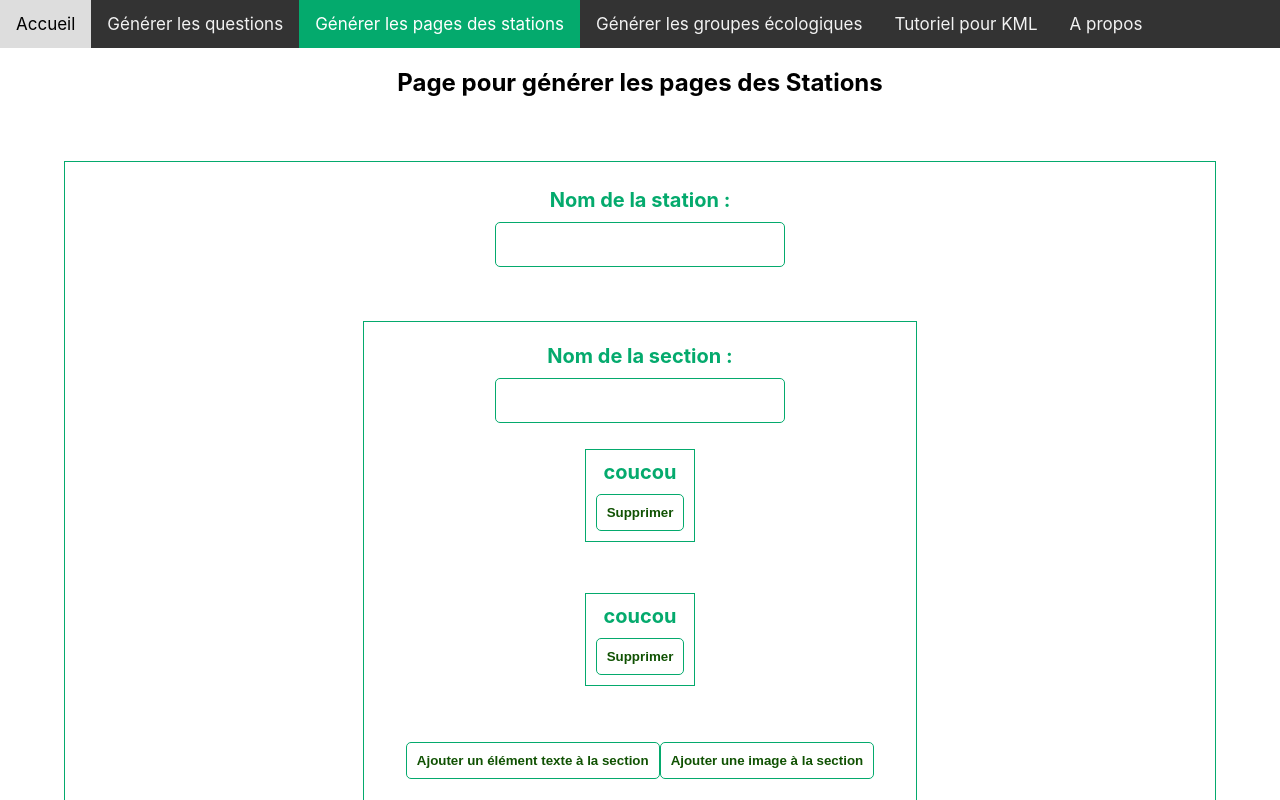
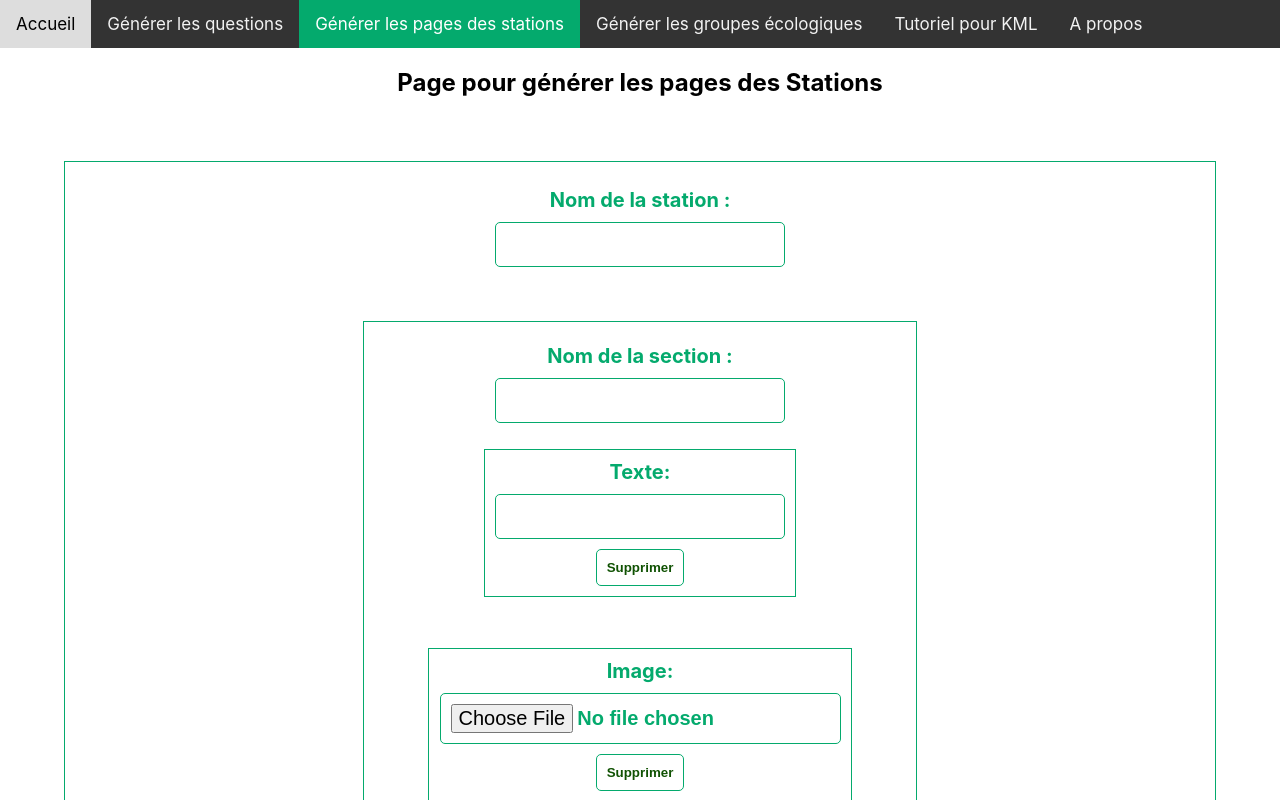
Before and after one commit to Projet-L3-Guide-des-Stations-Embarque/Guides_des_Station_Front, a React (Create React App) app: page /stations in a window 1280 px wide. Shown: the top 800 px of the page. Built offline with nearby package versions, Linux system fonts and the light colour scheme.

Commit message:
Generation Pages nouvelle structure fonctionnelle

```diff
--- a/src/pages/GenerationStation/Station/Section/Element/index.jsx
+++ b/src/pages/GenerationStation/Station/Section/Element/index.jsx
@@ -1,8 +1,47 @@
+import { useState} from "react";
 
 function Element(props) {
-    return(
-        <>
-        coucou
-        </>
-    )
+    const [valueTypeElem, setValueTypeElem] = useState(props.typeElem)
+    const [valueInfoElem, setValueInfoElem] = useState(props.infoElem)
+
+    const onChangeTextElement = (e) => {
+        setValueInfoElem(e.target.value)
+        props.onChangeInfoElem(e.target.value)
+    }
+
+    const onChangeImageElement = (e) => {
+        let base64string = "";
+        const files = e.target.files;
+        const file = files[0];
+        const reader = new FileReader();
+        reader.readAsDataURL(file);
+        reader.onload = () =>{
+            base64string = reader.result;
+            console.log('B64: ' + base64string)
+
+            props.onChangeInfoElem(base64string)
+        }
+    }
+
+
+    if(valueTypeElem == "image"){
+        return(
+            <>
+            Image:
+            <div>
+                <input type='file' name='infoElem' value={valueInfoElem} onChange={onChangeImageElement}/>
+            </div>
+            </>
+        )
+    } else {
+        return (
+            <>
+            Texte:
+            <div>
+                <input type='text'name='infoElem' value={valueInfoElem} onChange={onChangeTextElement}/>
+            </div>
+            </>
+        )
+    }
+
 } export default Element;
--- a/src/pages/GenerationStation/Station/Section/index.jsx
+++ b/src/pages/GenerationStation/Station/Section/index.jsx
@@ -11,14 +11,14 @@ function Section(props) {
         let newElement = ({idElem:String(idSuivant),type:'text',info:''})
         setIdSuivant(idSuivant + 1)
         setValueTabElements([...valueTabElements, newElement])
-        props.onChangeTabElement(valueTabElements)
+        props.onChangeTabSections(valueTabElements)
     }
 
     const ajouterElementImage = () => {
         let newElement = ({idElem:String(idSuivant),type:'image',info:''})
         setIdSuivant(idSuivant + 1)
         setValueTabElements([...valueTabElements, newElement])
-        props.onChangeTabElement(valueTabElements)
+        props.onChangeTabSections(valueTabElements)
     }
 
     const supprimerElement = (i) => {
@@ -27,12 +27,23 @@ function Section(props) {
         data.splice(0, 1)
         let result = [...part1, ...data]
         setValueTabElements(result)
-        props.onChangeTabElement(result)
+        props.onChangeTabSections(result)
     }
 
     const onChangeNomSection = (e) => {
         setValueNomSection(e.target.value)
         props.onChangeNomSection(e.target.value)
+    }
+
+    const changeIemeElementInfoElements = (i, val) => {
+        let data = [...valueTabElements];
+        data[i].info = val;
+        setValueTabElements(data);
+        props.onChangeTabSections(valueTabElements);
+    }
+
+    const createChangeIemeElementInfoElements = (i) => {
+        return changeIemeElementInfoElements.bind(null, i)
     }
 
     return(
@@ -44,7 +55,8 @@ function Section(props) {
         {valueTabElements.map((entrySection,indexElement) => {
                 return(
                     <div key={entrySection.idElem} className='formulairedeLaGE'>
-                        <Element typeElem={entrySection.type}></Element>
+                        <Element typeElem={entrySection.type} infoElem={entrySection.info}
+                        onChangeInfoElem={createChangeIemeElementInfoElements(indexElement)}></Element>
                         <button onClick={event => supprimerElement(indexElement)}>Supprimer</button>
                     </div>
                     )
--- a/src/pages/GenerationStation/Station/index.jsx
+++ b/src/pages/GenerationStation/Station/index.jsx
@@ -61,7 +61,7 @@ function Station(props) {
                     <div key={entryStation.idSect} className='formulairedeLaGE'>
                         <Section nomSection={entryStation.nomSection} elements={entryStation.elements}
                         onChangeNomSection={createChangeIemeElementNomSection(indexSection)}
-                        onChangeTabElement={createChangeIemeElementTabElements(indexSection)}></Section>
+                        onChangeTabSections={createChangeIemeElementTabElements(indexSection)}></Section>
                         <button onClick={event => supprimerSection(indexSection)}>Supprimer</button>
                     </div>
                     )
--- a/src/pages/GenerationStation/index.jsx
+++ b/src/pages/GenerationStation/index.jsx
@@ -42,6 +42,21 @@ function Stations() {
             return changeIemeElementTabSections.bind(null, i)
         }
 
+        const submit = (e) => {
+            download(e);
+
+        }
+
+        const download = (e) => {
+            const fileData = JSON.stringify(TabStation);
+            const blob = new Blob([fileData], { type: "text/plain" });
+            const url = URL.createObjectURL(blob);
+            const link = document.createElement("a");
+            link.download = "stations.json";
+            link.href = url;
+            link.click();
+        }
+
         return (
             <>
             <div className="topnav">
@@ -66,7 +81,7 @@ function Stations() {
             })}
             <div className='formulaireFin'>
                 <button onClick={ajouterStation}>Ajouter une nouvelle station</button>
-                <button>Envoyer</button>
+                <button onClick={submit}>Envoyer</button>
             </div>
         </div>
         </>
```
